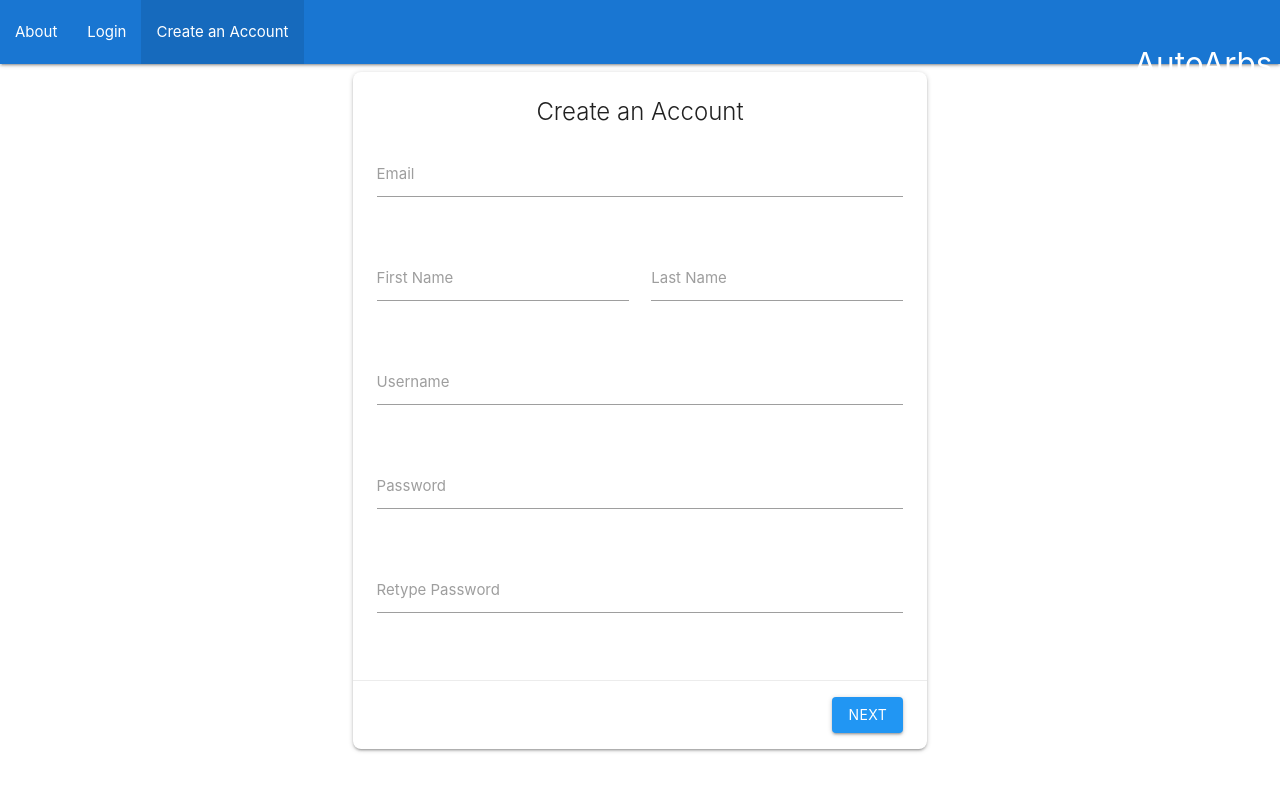
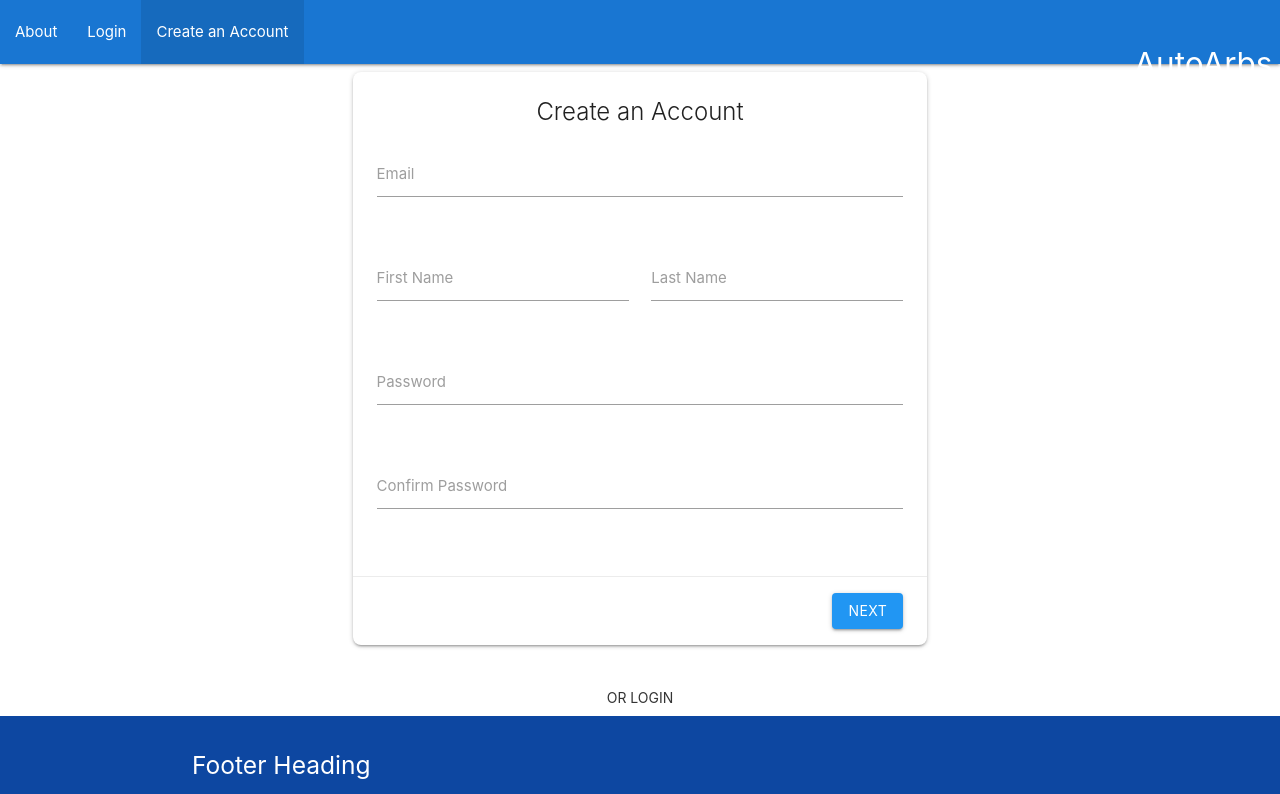
Before and after one commit to qbit-0/autoarbs, a React (Create React App) app in the folder autoarbs/: page /registration in a window 1280 px wide. Shown: the top 794 px of the page. Built offline with nearby package versions, Linux system fonts and the light colour scheme.

Commit message:
Switch to Formik

```diff
--- a/autoarbs/package.json
+++ b/autoarbs/package.json
@@ -12,6 +12,7 @@
     "@types/react": "^18.0.25",
     "@types/react-dom": "^18.0.9",
     "axios": "^1.2.1",
+    "formik": "^2.2.9",
     "materialize-css": "^1.0.0-rc.2",
     "react": "^18.2.0",
     "react-dom": "^18.2.0",
--- a/autoarbs/src/components/cards/LoginCard.tsx
+++ b/autoarbs/src/components/cards/LoginCard.tsx
@@ -1,21 +1,17 @@
-import {
-  ChangeEvent,
-  Dispatch,
-  FormEvent,
-  SetStateAction,
-  useEffect,
-  useState,
-} from "react";
+import { ErrorMessage, Field, Form, Formik } from "formik";
+import { FormikErrors, FormikHelpers } from "formik/dist/types";
+import { useEffect } from "react";
 import { useNavigate } from "react-router-dom";
 import { login } from "../../api/account";
 import { useAppDispatch } from "../../app/hooks";
 import { accountActions } from "../../features/account/accountSlice";
 
+type Values = { email: string; password: string };
+const initialValues: Values = { email: "", password: "" };
+
 type Props = {};
 
 const LoginCard = (props: Props) => {
-  const [userNameOrEmail, setUsernameOrEmail] = useState("");
-  const [password, setPassword] = useState("");
   const dispatch = useAppDispatch();
   const navigate = useNavigate();
 
@@ -23,18 +19,27 @@ const LoginCard = (props: Props) => {
     M.updateTextFields();
   }, []);
 
-  const handleTextChange = (setText: Dispatch<SetStateAction<string>>) => {
-    return (e: ChangeEvent<HTMLInputElement>) => {
-      setText(e.currentTarget.value);
-    };
+  const validate = (values: Values) => {
+    const errors: FormikErrors<Values> = {};
+    if (!values.email) {
+      errors.email = "Required";
+    } else if (!/^[A-Z0-9._%+-]+@[A-Z0-9.-]+\.[A-Z]{2,}$/i.test(values.email)) {
+      errors.email = "Invalid email address";
+    }
+
+    if (!values.password) {
+      errors.password = "Required";
+    }
+
+    return errors;
   };
 
-  const handleSubmit = async (e: FormEvent<HTMLFormElement>) => {
-    e.preventDefault();
-
-    if (!userNameOrEmail || !password) return;
-
-    const res = await login(userNameOrEmail, password);
+  const handleSubmit = async (
+    values: Values,
+    { setSubmitting }: FormikHelpers<Values>
+  ) => {
+    try {
+      const res = await login(values.email, values.password);
       const data = res.data;
 
       console.log(data);
@@ -44,49 +49,68 @@ const LoginCard = (props: Props) => {
           dispatch(accountActions.login(data.userData));
           navigate("/dashboard");
           break;
-      default:
+        case "400":
+          switch (data.statusMessage) {
+            case "":
               break;
+          }
+          break;
+      }
+    } catch (err) {
+      console.error(err);
+    } finally {
+      setSubmitting(false);
     }
   };
 
   return (
     <div className="card hoverable">
-      <form onSubmit={handleSubmit}>
+      <Formik
+        initialValues={initialValues}
+        validate={validate}
+        onSubmit={handleSubmit}
+      >
+        {({ isSubmitting }) => (
+          <Form>
             <div className="card-content">
               <span className="card-title center">Log In</span>
               <div className="row">
                 <div className="input-field col s12">
-              <input
-                id="username_or_email"
-                type="text"
-                value={userNameOrEmail}
-                onChange={handleTextChange(setUsernameOrEmail)}
-                className="validate"
+                  <Field type="email" id="email" name="email" />
+                  <label htmlFor="email">Email</label>
+                  <ErrorMessage
+                    className="helper-text"
+                    name="email"
+                    component="span"
                   />
-              <label htmlFor="username_or_email">Username or Email</label>
                 </div>
               </div>
               <div className="row">
                 <div className="input-field col s12">
-              <input
-                id="password"
-                type="password"
-                value={password}
-                onChange={handleTextChange(setPassword)}
-                className="validate"
+                  <Field type="password" id="password" name="password" />
+                  <label htmlFor="password">Password</label>
+                  <ErrorMessage
+                    className="helper-text"
+                    name="password"
+                    component="span"
                   />
-              <label htmlFor="password">Password</label>
                 </div>
               </div>
             </div>
             <div className="card-action">
               <div className="flex justify-end">
-            <button className="btn waves-effect waves-light" type="submit">
+                <button
+                  className="btn waves-effect waves-light"
+                  type="submit"
+                  disabled={isSubmitting}
+                >
                   Next
                 </button>
               </div>
             </div>
-      </form>
+          </Form>
+        )}
+      </Formik>
     </div>
   );
 };
--- a/autoarbs/src/components/cards/RegistrationCard.tsx
+++ b/autoarbs/src/components/cards/RegistrationCard.tsx
@@ -1,26 +1,29 @@
-import {
-  ChangeEvent,
-  Dispatch,
-  FormEvent,
-  SetStateAction,
-  useEffect,
-  useState,
-} from "react";
+import { ErrorMessage, Field, Form, Formik, FormikHelpers } from "formik";
+import { FormikErrors } from "formik/dist/types";
+import { useEffect } from "react";
 import { useNavigate } from "react-router-dom";
 import { register } from "../../api/account";
 import { useAppDispatch } from "../../app/hooks";
 import { accountActions } from "../../features/account/accountSlice";
 
+type Values = {
+  email: string;
+  firstName: string;
+  lastName: string;
+  password: string;
+  confirmPassword: string;
+};
+const initialValues: Values = {
+  email: "",
+  firstName: "",
+  lastName: "",
+  password: "",
+  confirmPassword: "",
+};
+
 type Props = {};
 
 const RegistrationCard = (props: Props) => {
-  const [email, setEmail] = useState("");
-  const [firstName, setFirstName] = useState("");
-  const [lastName, setLastName] = useState("");
-  const [userName, setUserName] = useState("");
-  const [password, setPassword] = useState("");
-  const [passwordRetype, setPasswordRetype] = useState("");
-
   const dispatch = useAppDispatch();
   const navigate = useNavigate();
 
@@ -28,20 +31,49 @@ const RegistrationCard = (props: Props) => {
     M.updateTextFields();
   }, []);
 
-  const handleTextChange = (setText: Dispatch<SetStateAction<string>>) => {
-    return (e: ChangeEvent<HTMLInputElement>) => {
-      setText(e.currentTarget.value);
-    };
+  const validate = (values: Values) => {
+    const errors: FormikErrors<Values> = {};
+
+    if (!values.email) {
+      errors.email = "Required";
+    } else if (!/^[A-Z0-9._%+-]+@[A-Z0-9.-]+\.[A-Z]{2,}$/i.test(values.email)) {
+      errors.email = "Invalid email address";
+    }
+
+    if (!values.firstName) {
+      errors.firstName = "Required";
+    }
+
+    if (!values.lastName) {
+      errors.lastName = "Required";
+    }
+
+    if (!values.password) {
+      errors.password = "Required";
+    } else if (values.password.length < 8 || values.password.length > 32) {
+      errors.password = "Password length must be between 8 and 32 characters";
+    }
+
+    if (values.confirmPassword !== values.password) {
+      errors.confirmPassword = "Passwords do not match";
+    }
+
+    return errors;
   };
 
-  const handleSubmit = async (e: FormEvent<HTMLFormElement>) => {
-    e.preventDefault();
-    if (!userName || !password || password !== passwordRetype) return;
-
-    const res = await register(firstName, lastName, userName, email, password);
+  const handleSubmit = async (
+    values: Values,
+    { setSubmitting }: FormikHelpers<Values>
+  ) => {
+    try {
+      const res = await register(
+        values.email,
+        values.firstName,
+        values.lastName,
+        values.password
+      );
+      console.log(res);
       const data = res.data;
-
-    console.log(data);
 
       switch (data.statusCode) {
         case "201":
@@ -49,95 +81,101 @@ const RegistrationCard = (props: Props) => {
           navigate("/dashboard");
           break;
         case "400":
+          switch (data.statusMessage) {
+            case "Email is not available":
               break;
+          }
+          break;
+      }
+    } catch (err) {
+      console.error(err);
+    } finally {
+      setSubmitting(false);
     }
   };
 
   return (
     <div className="card hoverable">
-      <form className="" onSubmit={handleSubmit}>
+      <Formik
+        initialValues={initialValues}
+        validate={validate}
+        onSubmit={handleSubmit}
+      >
+        {({ isSubmitting }) => (
+          <Form>
             <div className="card-content">
               <span className="card-title center">Create an Account</span>
               <div className="row">
                 <div className="input-field col s12">
-              <input
-                id="email"
-                type="text"
-                value={email}
-                onChange={handleTextChange(setEmail)}
-                className="validate"
+                  <Field type="email" id="email" name="email" />
+                  <label htmlFor="email">Email</label>
+                  <ErrorMessage
+                    className="helper-text"
+                    name="email"
+                    component="span"
                   />
-              <label htmlFor="email">Email</label>
                 </div>
               </div>
               <div className="row">
                 <div className="input-field col s12 m6">
-              <input
-                id="firstname"
-                type="text"
-                value={firstName}
-                onChange={handleTextChange(setFirstName)}
-                className="validate"
+                  <Field type="text" id="firstName" name="firstName" />
+                  <label htmlFor="firstName">First Name</label>
+                  <ErrorMessage
+                    className="helper-text"
+                    name="firstName"
+                    component="span"
                   />
-              <label htmlFor="firstname">First Name</label>
                 </div>
                 <div className="input-field col s12 m6">
-              <input
-                id="lastname"
-                type="text"
-                value={lastName}
-                onChange={handleTextChange(setLastName)}
-                className="validate"
+                  <Field type="text" id="lastName" name="lastName" />
+                  <label htmlFor="lastName">Last Name</label>
+                  <ErrorMessage
+                    className="helper-text"
+                    name="lastName"
+                    component="span"
                   />
-              <label htmlFor="lastname">Last Name</label>
                 </div>
               </div>
               <div className="row">
                 <div className="input-field col s12">
-              <input
-                id="username"
-                type="text"
-                value={userName}
-                onChange={handleTextChange(setUserName)}
-                className="validate"
+                  <Field type="password" id="password" name="password" />
+                  <label htmlFor="password">Password</label>
+                  <ErrorMessage
+                    className="helper-text"
+                    name="password"
+                    component="span"
                   />
-              <label htmlFor="username">Username</label>
                 </div>
               </div>
               <div className="row">
                 <div className="input-field col s12">
-              <input
-                id="password"
+                  <Field
                     type="password"
-                value={password}
-                onChange={handleTextChange(setPassword)}
-                className="validate"
+                    id="confirmPassword"
+                    name="confirmPassword"
                   />
-              <label htmlFor="password">Password</label>
-            </div>
-          </div>
-          <div className="row">
-            <div className="input-field col s12">
-              <input
-                id="password-retype"
-                type="password"
-                value={passwordRetype}
-                onChange={handleTextChange(setPasswordRetype)}
-                className="validate"
+                  <label htmlFor="confirmPassword">Confirm Password</label>
+                  <ErrorMessage
+                    className="helper-text"
+                    name="confirmPassword"
+                    component="span"
                   />
-              <label htmlFor="password-retype">Retype Password</label>
-              {password !== passwordRetype && (
-                <span className="helper-text">password does not match</span>
-              )}
                 </div>
               </div>
             </div>
             <div className="card-action">
               <div className="flex justify-end">
-            <button className="btn waves-effect waves-light">Next</button>
+                <button
+                  className="btn waves-effect waves-light"
+                  disabled={isSubmitting}
+                >
+                  Next
+                </button>
               </div>
             </div>
-      </form>
+          </Form>
+        )}
+      </Formik>
     </div>
   );
 };
```
Also changed, not shown: autoarbs/src/api/account.ts (+17 -8 lines), 1 other file (tests, documents, lock files or other folders). Lines whose indentation alone changed are shown as unchanged.
